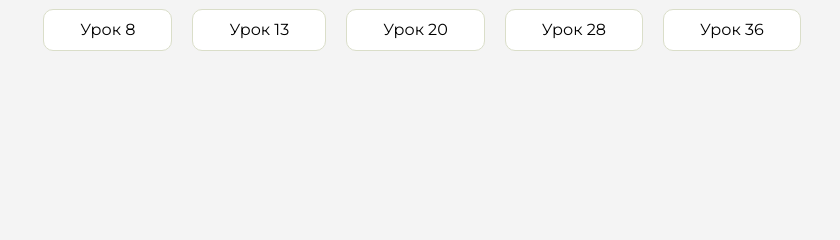
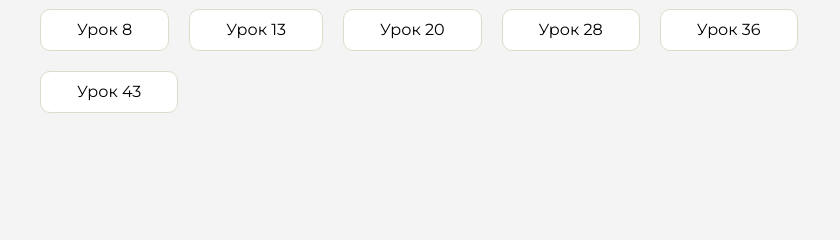
Before and after one commit to strangespirit/homework, a plain HTML site: page index.html in a window 1280 px wide. Shown: the part 229-469 px from the top of the page, 416-1256 px from the left. Drawn offline with Linux system fonts and the light colour scheme.

Commit message:
Update index.html

```diff
--- a/index.html
+++ b/index.html
@@ -107,6 +107,9 @@
                     <li class="content__list-item">
                         <a href="dz5/index.html">Урок 36</a>
                     </li>
+                    <li class="content__list-item">
+                        <a href="m1/index.html">Урок 43</a>
+                    </li>
                 </ul>
             </div>
             <div class="content__block hidden" id="diplomBlock">
```
